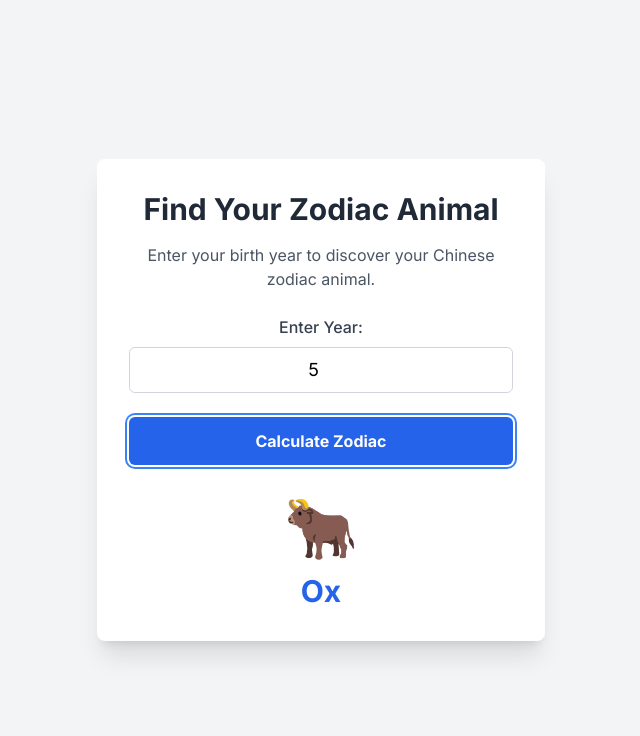
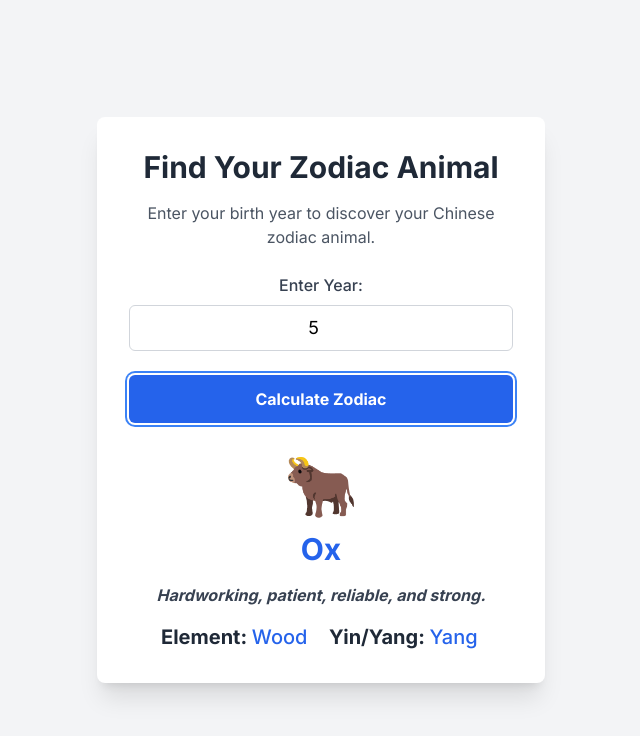
Before and after one commit to PemaDT/Lunar-zodiac-calculator, a plain HTML site: page index.html in a window 1280 px wide. Both pictures are taken after typing "5" into the empty fields and a click on the button "Calculate Zodiac". Shown: the whole page, without its empty margins (319-959 px from the left). Drawn offline with nearby package versions, Linux system fonts and the light colour scheme.

Commit message:
Update index.html adding new features.

```diff
--- a/index.html
+++ b/index.html
@@ -39,23 +39,20 @@
     </div>
 
     <script>
-        // Array of Chinese zodiac animals
-        const zodiacAnimals = ["Rat", "Ox", "Tiger", "Rabbit", "Dragon", "Snake", "Horse", "Goat", "Monkey", "Rooster", "Dog", "Pig"];
-
-        // An array of emoji corresponding to each zodiac animal.
-        const zodiacEmojis = [
-            "🐀", // Rat
-            "🐂", // Ox
-            "🐅", // Tiger
-            "🐇", // Rabbit
-            "🐉", // Dragon
-            "🐍", // Snake
-            "🐎", // Horse
-            "🐐", // Goat
-            "🐒", // Monkey
-            "🐓", // Rooster
-            "🐕", // Dog
-            "🐖"  // Pig
+        // Data for Chinese zodiac animals, descriptions, elements, and Yin/Yang.
+        const zodiacData = [
+            { animal: "Rat", emoji: "🐀", description: "Quick-witted, resourceful, charming, and intelligent." },
+            { animal: "Ox", emoji: "🐂", description: "Hardworking, patient, reliable, and strong." },
+            { animal: "Tiger", emoji: "🐅", description: "Courageous, confident, charismatic, and unpredictable." },
+            { animal: "Rabbit", emoji: "🐇", description: "Gentle, elegant, kind, and responsible." },
+            { animal: "Dragon", emoji: "🐉", description: "Ambitious, powerful, charismatic, and passionate." },
+            { animal: "Snake", emoji: "🐍", description: "Intelligent, wise, mysterious, and graceful." },
+            { animal: "Horse", emoji: "🐎", description: "Energetic, active, intelligent, and independent." },
+            { animal: "Goat", emoji: "🐐", description: "Calm, gentle, sympathetic, and creative." },
+            { animal: "Monkey", emoji: "🐒", description: "Smart, clever, curious, and playful." },
+            { animal: "Rooster", emoji: "🐓", description: "Observant, hardworking, courageous, and proud." },
+            { animal: "Dog", emoji: "🐕", description: "Loyal, honest, courageous, and friendly." },
+            { animal: "Pig", emoji: "🐖", description: "Compassionate, generous, diligent, and easy-going." }
         ];
 
         function calculateZodiac() {
@@ -79,14 +76,34 @@
             // The year 1900 was the year of the Rat.
             // The formula is (year - 4) % 12, as the Rat is the first animal and the cycle started in a year ending in 4.
             const index = (year - 4) % 12;
-            const animal = zodiacAnimals[index];
-            const emoji = zodiacEmojis[index];
+            const animalData = zodiacData[index];
+
+            // Determine the element based on the last digit of the year
+            const lastDigit = year % 10;
+            let element = "";
+            if (lastDigit === 0 || lastDigit === 1) element = "Metal";
+            else if (lastDigit === 2 || lastDigit === 3) element = "Water";
+            else if (lastDigit === 4 || lastDigit === 5) element = "Wood";
+            else if (lastDigit === 6 || lastDigit === 7) element = "Fire";
+            else if (lastDigit === 8 || lastDigit === 9) element = "Earth";
+
+            // Determine Yin or Yang
+            const yinYang = year % 2 === 0 ? "Yin" : "Yang";
 
             setTimeout(() => {
                 resultDiv.innerHTML = `
                     <div class="flex flex-col items-center">
-                        <span class="text-6xl mb-4">${emoji}</span>
-                        <span class="text-3xl font-bold text-blue-600">${animal}</span>
+                        <span class="text-6xl mb-4">${animalData.emoji}</span>
+                        <span class="text-3xl font-bold text-blue-600">${animalData.animal}</span>
+                        <p class="mt-4 text-gray-700 text-base italic text-center">${animalData.description}</p>
+                        <div class="grid grid-cols-2 gap-4 mt-4 text-left w-full max-w-xs">
+                            <div class="text-gray-800">
+                                <span class="font-bold">Element:</span> <span class="text-blue-600 font-medium">${element}</span>
+                            </div>
+                            <div class="text-gray-800">
+                                <span class="font-bold">Yin/Yang:</span> <span class="text-blue-600 font-medium">${yinYang}</span>
+                            </div>
+                        </div>
                     </div>
                 `;
                 resultDiv.classList.remove('opacity-0');
```
